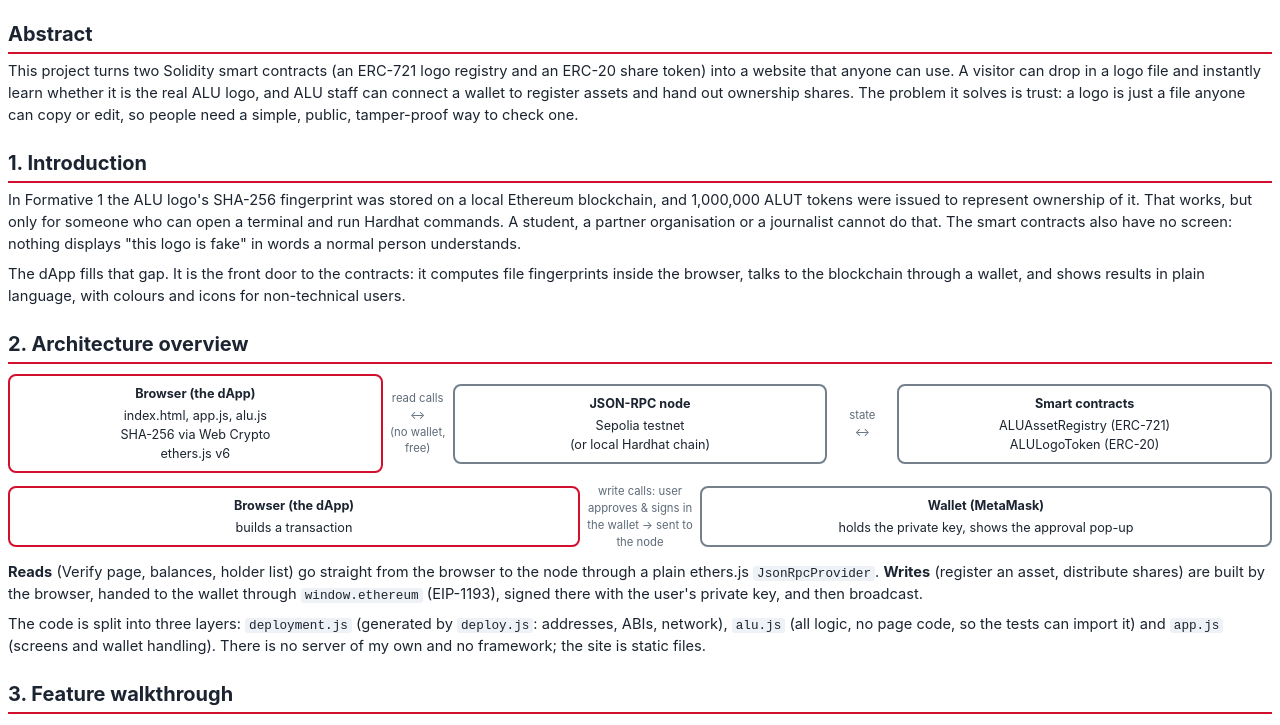
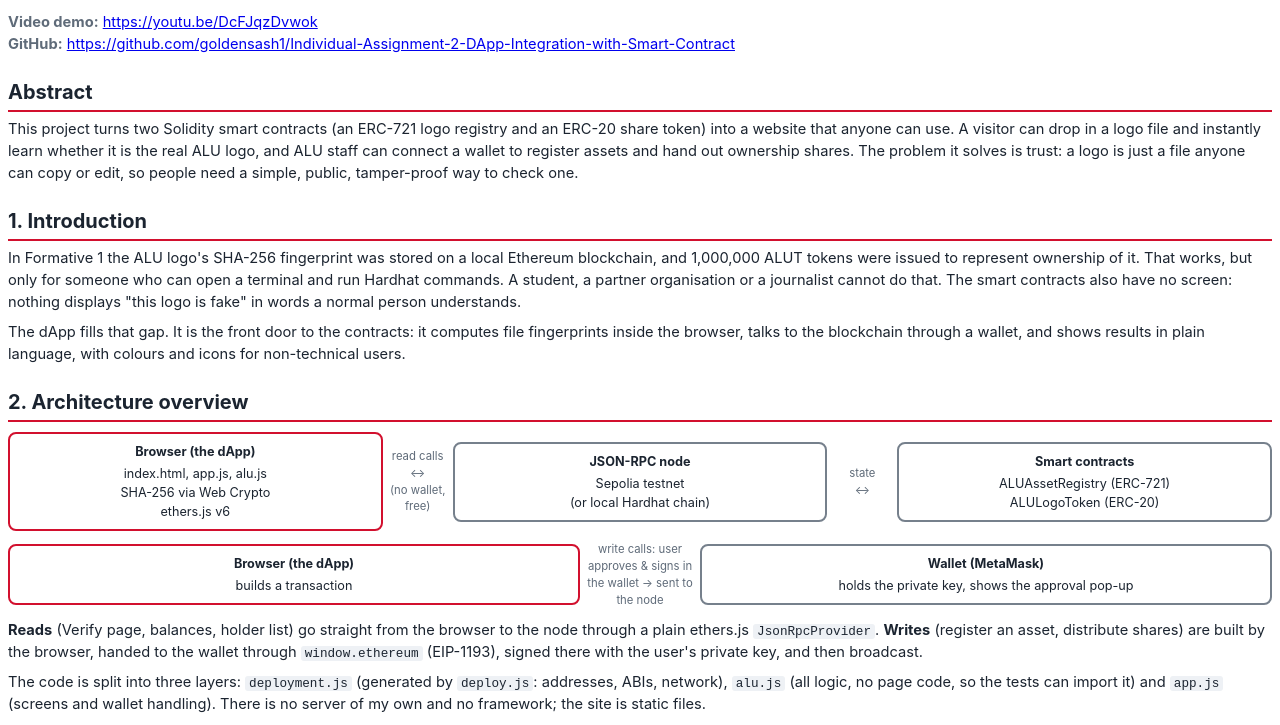
Before and after one commit to goldensash1/Cryptocurrency-and-Digital-Assets, a website: page report-assets/report.html in a window 1280 px wide. Shown: the part 107-832 px from the top of the page. Drawn offline with Linux system fonts and the light colour scheme.

Commit message:
Add video and GitHub links to report cover page

```diff
--- a/report-assets/report.html
+++ b/report-assets/report.html
@@ -24,6 +24,10 @@
 
 <h1>ALU Logo Registry dApp</h1>
 <div class="sub">Individual Assignment 2: DApp Integration with Smart Contract<br>Golden Sash Munyankindi · Blockchain and Applications · African Leadership University</div>
+<div class="sub" style="margin-top:8px;">
+  <b>Video demo:</b> <a href="https://youtu.be/DcFJqzDvwok">https://youtu.be/DcFJqzDvwok</a><br>
+  <b>GitHub:</b> <a href="https://github.com/goldensash1/Individual-Assignment-2-DApp-Integration-with-Smart-Contract">https://github.com/goldensash1/Individual-Assignment-2-DApp-Integration-with-Smart-Contract</a>
+</div>
 
 <h2>Abstract</h2>
 <p>This project turns two Solidity smart contracts (an ERC-721 logo registry and an ERC-20 share token) into a website that anyone can use. A visitor can drop in a logo file and instantly learn whether it is the real ALU logo, and ALU staff can connect a wallet to register assets and hand out ownership shares. The problem it solves is trust: a logo is just a file anyone can copy or edit, so people need a simple, public, tamper-proof way to check one.</p>
```
Also changed, not shown: 1 other file.
